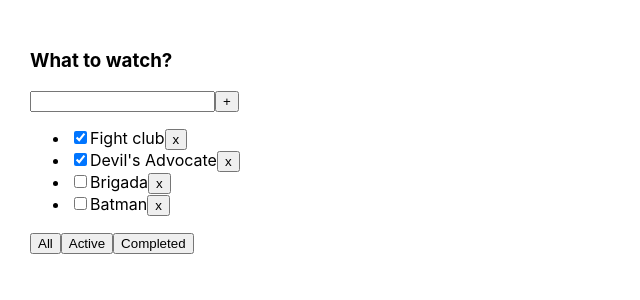
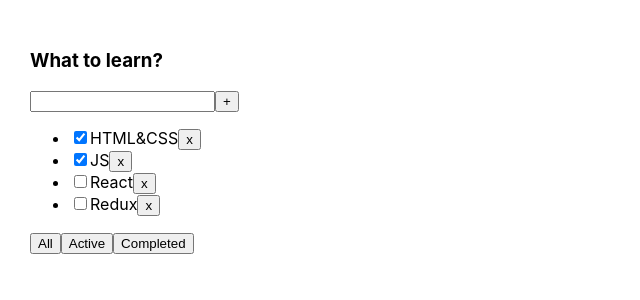
Before and after one commit to amnesia322/my-todolist, a React (Create React App) app: page / in a window 1280 px wide. Shown: the top 300 px of the page, without its empty margins (0-640 px from the left). Built offline with nearby package versions, Linux system fonts and the light colour scheme.

Commit message:
rewriting

```diff
--- a/src/App.css
+++ b/src/App.css
@@ -6,7 +6,3 @@
 .App > div {
   margin-right: 50px;
 }
-
-.error {
-  border: 2px solid red;
-}
--- a/src/App.tsx
+++ b/src/App.tsx
@@ -1,51 +1,39 @@
 import React, {useState} from 'react';
 import './App.css';
-import ToDoList from "./components/ToDoList";
+import ToDoList, {TaskType} from "./components/ToDoList";
 import {v1} from "uuid";
 
-export type TasksType = {
-    id: string,
-    title: string,
-    isDone: boolean
-}
-export type FilterValueType = 'all' | 'active' | 'completed'
+export type FilterValuesType = 'all' | 'active' | 'completed'
 
 function App() {
-    const [tasks, setTasks] = useState<Array<TasksType>>([
-        {id: v1(), title: 'Fight club', isDone: true},
-        {id: v1(), title: 'Devil\'s Advocate', isDone: true},
-        {id: v1(), title: 'Brigada', isDone: false},
-        {id: v1(), title: 'Batman', isDone: false},
+    const [tasks, setTasks] = useState<Array<TaskType>>([
+        {id: v1(), title: 'HTML&CSS', isDone: true},
+        {id: v1(), title: 'JS', isDone: true},
+        {id: v1(), title: 'React', isDone: false},
+        {id: v1(), title: 'Redux', isDone: false},
     ])
-    const [filter, setFilter] = useState<FilterValueType>('all')
+    const [filter, setFilter] = useState<FilterValuesType>('all')
 
     const addTask = (title: string) => {
-        if (title) {
-            const newTask = {id: v1(), title, isDone: false}
-            setTasks([newTask, ...tasks])
-        }
+        const newTask = { id: v1(), title, isDone: false}
+        setTasks([newTask, ...tasks])
+    }
+    const removeTask = (taskID: string) => {
+setTasks(tasks.filter(t => t.id !== taskID))
+    }
+    const changeStatus = (taskID: string, isDone: boolean) => {
+        setTasks(tasks.map(t => t.id !== taskID ? t : {...t, isDone}))
 
     }
-    const removeTask = (taskID: string) => {
-        setTasks(tasks.filter(t => t.id !== taskID))
-    }
-    const changeStatus = (taskID: string, isDone: boolean) => {
-       let task = tasks.find(t => t.id === taskID)
-        if (task) {
-            task.isDone = isDone
-        }
-        const copy = [...tasks]
-        setTasks(copy)
-    }
-    const changeFilter = (filter: FilterValueType) => {
+    const changeFilter = (filter: FilterValuesType) => {
         setFilter(filter)
     }
     const getFilteredTasks = () => {
         switch (filter) {
-            case 'completed':
+            case "active":
+                return tasks.filter(t => !t.isDone)
+            case "completed":
                 return tasks.filter(t => t.isDone)
-            case 'active':
-                return tasks.filter(t => !t.isDone)
             default:
                 return tasks
         }
@@ -53,7 +41,10 @@
 
     return (
         <div className="App">
-            <ToDoList title="What to watch?" tasks={getFilteredTasks()} addTask={addTask} removeTask={removeTask} changeFilter={changeFilter} changeStatus = {changeStatus}/>
+            <ToDoList title='What to learn?' tasks={getFilteredTasks()}
+                      removeTask={removeTask} addTask={addTask}
+                      changeFilter={changeFilter} filter={filter}
+                      changeStatus={changeStatus}/>
         </div>
     );
 }
--- a/src/components/ToDoList.tsx
+++ b/src/components/ToDoList.tsx
@@ -1,58 +1,70 @@
 import React, {ChangeEvent, useState} from 'react';
-import {FilterValueType, TasksType} from "../App";
+import {FilterValuesType} from "../App";
+
+export type TaskType = {
+    id: string
+    title: string
+    isDone: boolean
+}
 
 type ToDoListPropsType = {
     title: string
-    tasks: Array<TasksType>
+    tasks: Array<TaskType>
     addTask: (title: string) => void
     removeTask: (taskID: string) => void
-    changeFilter: (filter: FilterValueType) => void
+    changeFilter: (filter: FilterValuesType) => void
     changeStatus: (taskID: string, isDone: boolean) => void
+    filter: FilterValuesType
 }
 
 const ToDoList = (props: ToDoListPropsType) => {
     const [title, setTitle] = useState('')
-   /* const [error, setError] = useState<boolean>(false)*/
+    const [error, setError] = useState(false)
+
+    const onChangeHandler = (e: ChangeEvent<HTMLInputElement>) => {
+        setTitle(e.currentTarget.value)
+        setError(false)
+    }
     const onClickAddTask = () => {
         if (title.trim() === '') {
-            return;
+            setError(true)
+            return
         }
         props.addTask(title.trim())
         setTitle('')
     }
-    const onChangeHandler = (e: ChangeEvent<HTMLInputElement>) => {
-        setTitle(e.currentTarget.value)
+    const onBlurInputError = () => {
+        title.trim() === '' ? setError(true) : setError(false)
     }
-    const handlerFilterButton = (filter: FilterValueType) => {
-        return () => {
-            props.changeFilter(filter)
-        }
+    const onClickRemoveTask = (taskID: string) => {
+        props.removeTask(taskID)
     }
-    const onChangeStatusTaskHandler = (taskID: string) => {
-        return (e: ChangeEvent<HTMLInputElement>)=> props.changeStatus(taskID, e.currentTarget.checked)
+    const onClickFilterHandler = (value: FilterValuesType) => {
+        props.changeFilter(value)
     }
 
-    const tasksItems = props.tasks.map(t => <li key={t.id}>
-        <input type="checkbox" checked={t.isDone} onChange={onChangeStatusTaskHandler(t.id)}/>
+
+    const taskItem = props.tasks.map(t => <li key={t.id}>
+        <input type="checkbox" checked={t.isDone} onChange={(e)=> props.changeStatus(t.id, e.currentTarget.checked)}/>
         <span>{t.title}</span>
-        <button onClick={() => props.removeTask(t.id)}>x</button>
+        <button onClick={() => onClickRemoveTask(t.id)}>x</button>
     </li>)
-
     return (
         <div>
             <div>
                 <h3>{props.title}</h3>
                 <div>
-                    <input onChange={onChangeHandler} value={title}/>
-                    <button onClick={onClickAddTask}>+</button>
+                    <input value={title} onChange={onChangeHandler} onBlur={onBlurInputError}/>
+                    <button onClick={onClickAddTask }>+</button>
+                    {error && <div>Name is require!</div>}
                 </div>
                 <ul>
-                    {tasksItems}
+                    {taskItem}
                 </ul>
                 <div>
-                    <button onClick={handlerFilterButton('all')}>All</button>
-                    <button onClick={handlerFilterButton('active')}>Active</button>
-                    <button onClick={handlerFilterButton('completed')}>Completed</button>
+                    <button onClick={() => onClickFilterHandler('all')}>All</button>
+                    <button onClick={() => onClickFilterHandler('active')}>Active</button>
+                    <button onClick={() => onClickFilterHandler('completed')}>Completed</button>
                 </div>
             </div>
         </div>
```
